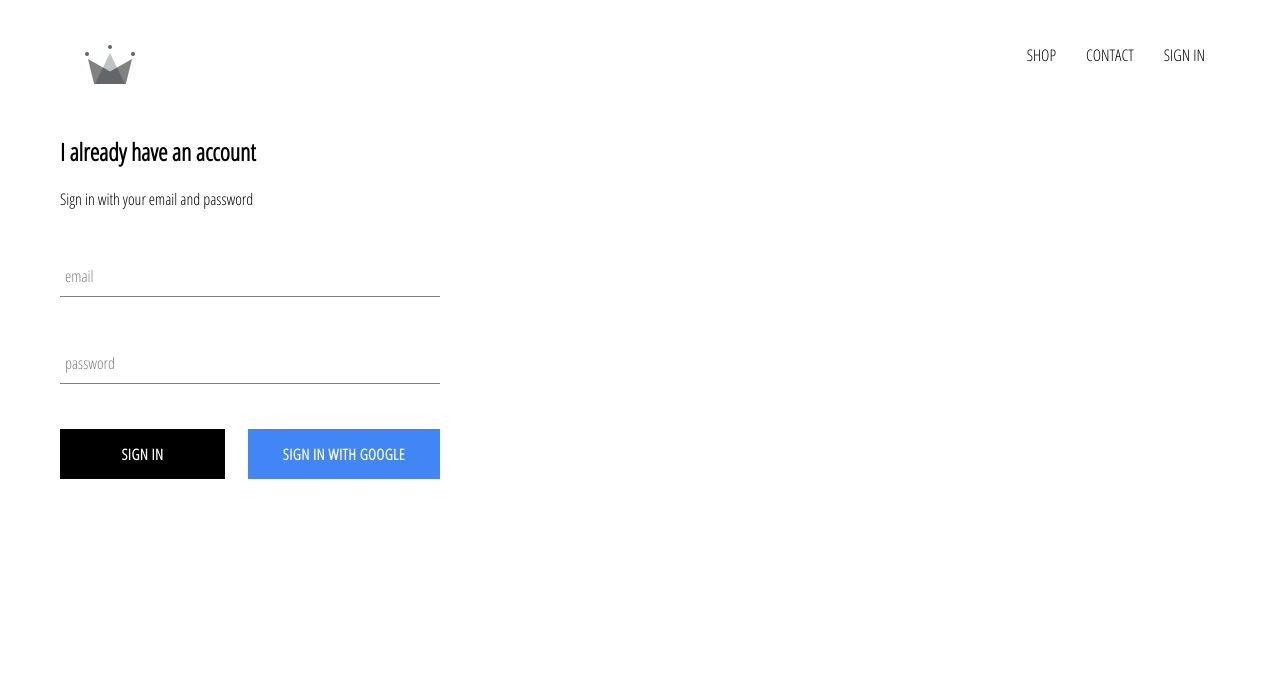
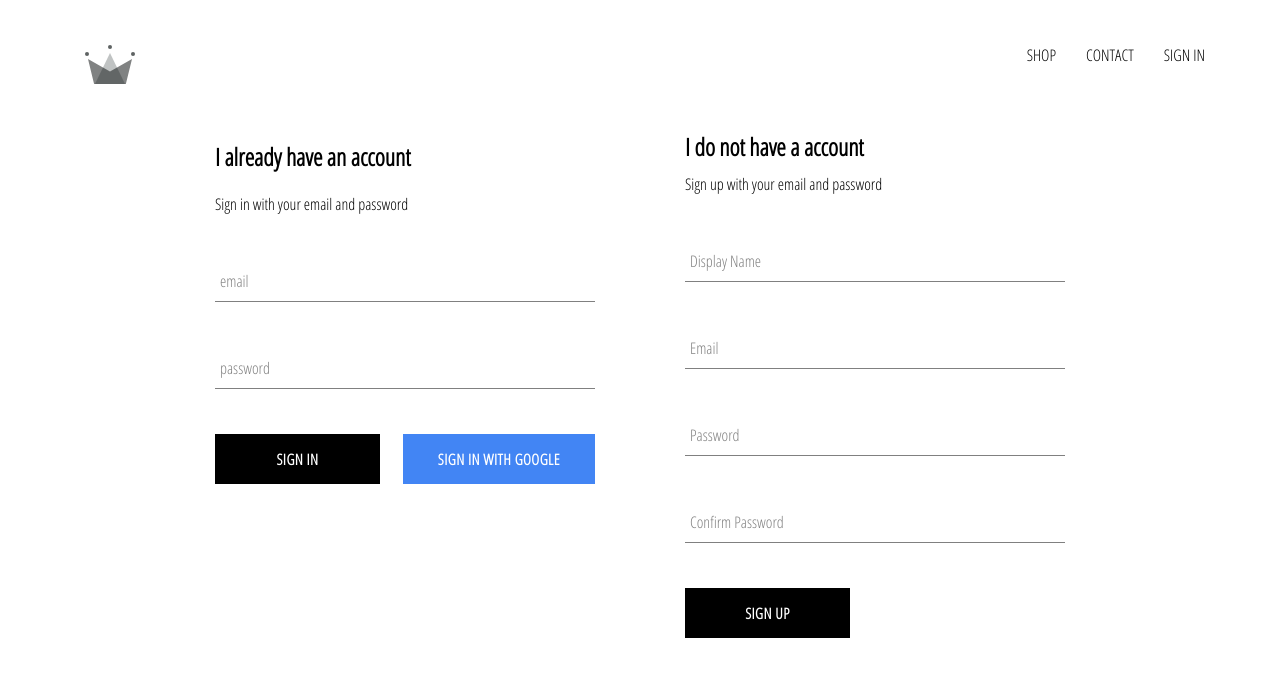
Before and after one commit to antoniods/react-ecommerce, a React (Create React App) app: page /signin in a window 1280 px wide. Shown: the top 676 px of the page. Built offline with nearby package versions, Linux system fonts and the light colour scheme; no server answers.

Commit message:
Sign up with Email and Pwd implemented

```diff
--- a/public/index.html
+++ b/public/index.html
@@ -17,6 +17,7 @@
     <link rel="manifest" href="%PUBLIC_URL%/manifest.json" />
     <link rel="preconnect" href="https://fonts.gstatic.com">
 <link href="https://fonts.googleapis.com/css2?family=Open+Sans+Condensed:wght@300&display=swap" rel="stylesheet">
+
     <!--
       Notice the use of %PUBLIC_URL% in the tags above.
       It will be replaced with the URL of the `public` folder during the build.
--- a/src/App.js
+++ b/src/App.js
@@ -23,14 +23,24 @@ class App extends React.Component {
   unsubscribeFromAuth = null;
 
   componentDidMount() {
-    this.unsubscribeFromAuth = auth.onAuthStateChanged(async user => {
-      createUserProfileDocument(user);
+    this.unsubscribeFromAuth = auth.onAuthStateChanged(async userAuth => {
+      if (userAuth) {
+        const userRef = await createUserProfileDocument(userAuth);
+
+        userRef.onSnapshot(snapShot => {
+          this.setState({
+            currentUser: {
+              id: snapShot.id,
+              ...snapShot.data()
+            }
+          });
+          console.log(this.state);
+        });
+      }
+
+      this.setState({ currentUser: userAuth });
     });
   }
-
- componentWillUnmount() {
-  this.unsubscribeFromAuth();
- }
 
   render() {
     return (
--- a/src/pages/sign-in-and-sign-up/sign-in-and-sign-up.component.jsx
+++ b/src/pages/sign-in-and-sign-up/sign-in-and-sign-up.component.jsx
@@ -1,12 +1,14 @@
 import React from 'react';
 
 import SignIn from '../../components/sign-in/sign-in.component';
+import SignUp from '../../components/sign-up/sign-up.component';
 
 import './sign-in-and-sign-up.styles.scss';
 
 const SignInAndSignUpPage = () => (
   <div className='sign-in-and-sign-up'>
     <SignIn />
+    <SignUp />
   </div>
 );
 
--- a/src/pages/sign-in-and-sign-up/sign-in-and-sign-up.styles.scss
+++ b/src/pages/sign-in-and-sign-up/sign-in-and-sign-up.styles.scss
@@ -0,0 +1,6 @@
+.sign-in-and-sign-up {
+    width: 850px;
+    display: flex;
+    justify-content: space-between;
+    margin: 30px auto;
+  }
```
Also changed, not shown: 1 other file (tests, documents, lock files or other folders).
